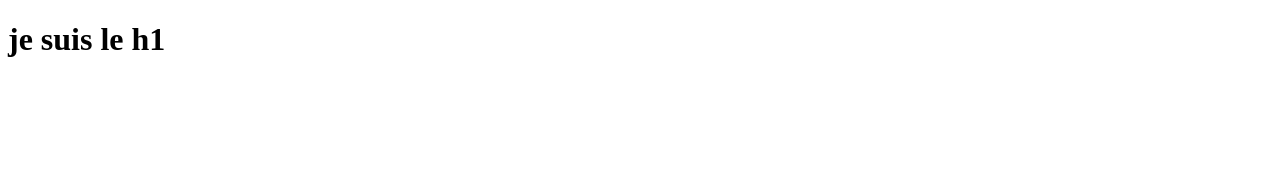
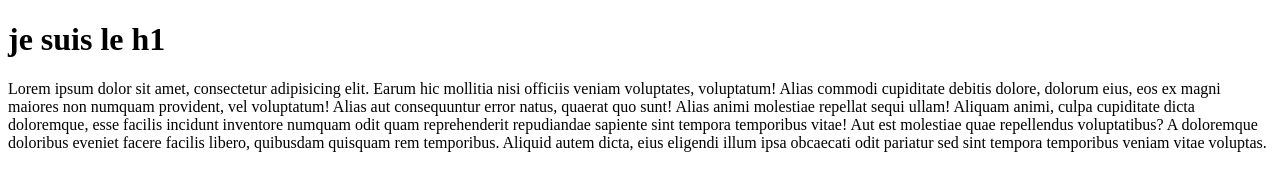
Before and after one commit to stemehdiskills/jeudi-26-06, a plain HTML site: page index.html in a window 1280 px wide. Drawn offline with Linux system fonts and the light colour scheme.

Commit message:
le para de 100 mots

```diff
--- a/index.html
+++ b/index.html
@@ -11,6 +11,11 @@
 
 <h1>je suis le h1</h1>
 
+
+<p>
+    Lorem ipsum dolor sit amet, consectetur adipisicing elit. Earum hic mollitia nisi officiis veniam voluptates, voluptatum! Alias commodi cupiditate debitis dolore, dolorum eius, eos ex magni maiores non numquam provident, vel voluptatum! Alias aut consequuntur error natus, quaerat quo sunt! Alias animi molestiae repellat sequi ullam! Aliquam animi, culpa cupiditate dicta doloremque, esse facilis incidunt inventore numquam odit quam reprehenderit repudiandae sapiente sint tempora temporibus vitae! Aut est molestiae quae repellendus voluptatibus? A doloremque doloribus eveniet facere facilis libero, quibusdam quisquam rem temporibus. Aliquid autem dicta, eius eligendi illum ipsa obcaecati odit pariatur sed sint tempora temporibus veniam vitae voluptas.
+</p>
+
 <script src=""></script>
 </body>
 </html>
```
